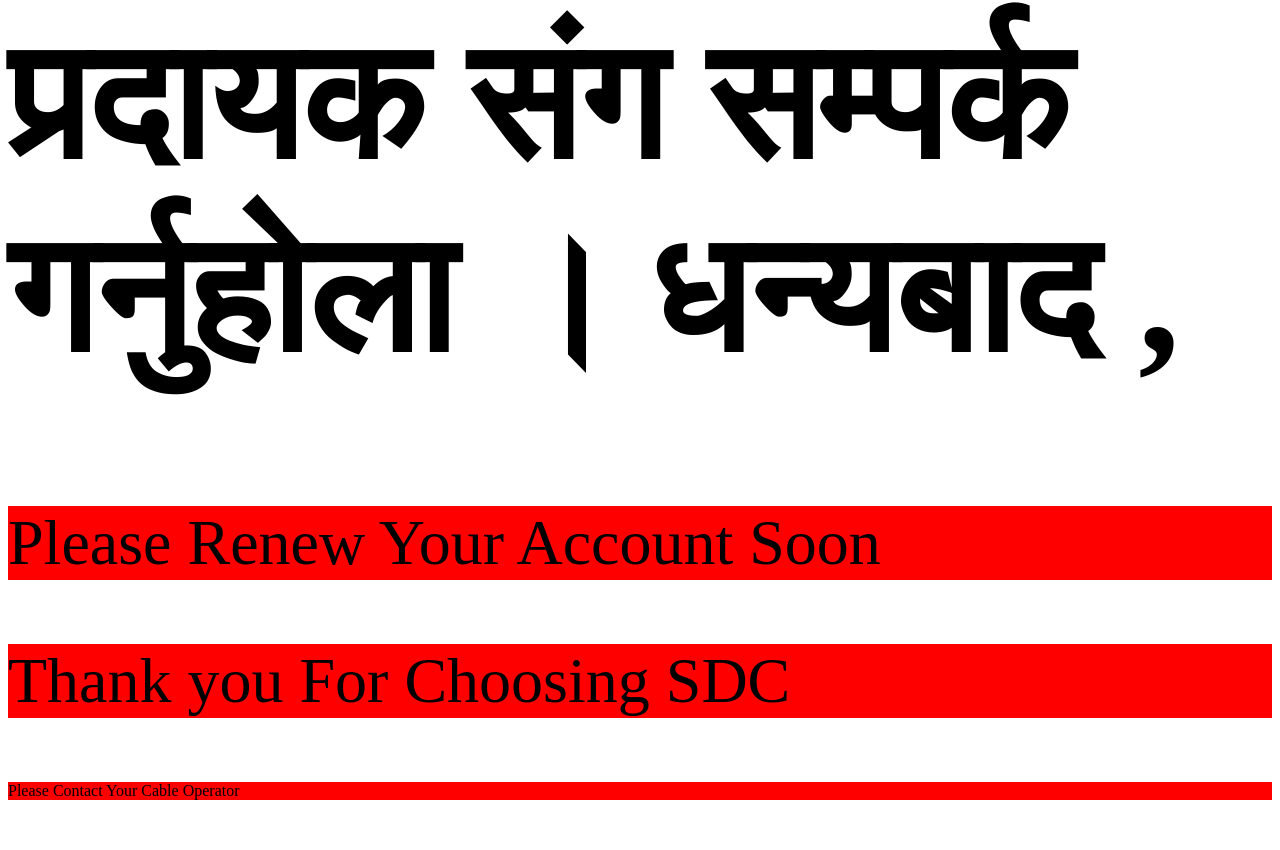
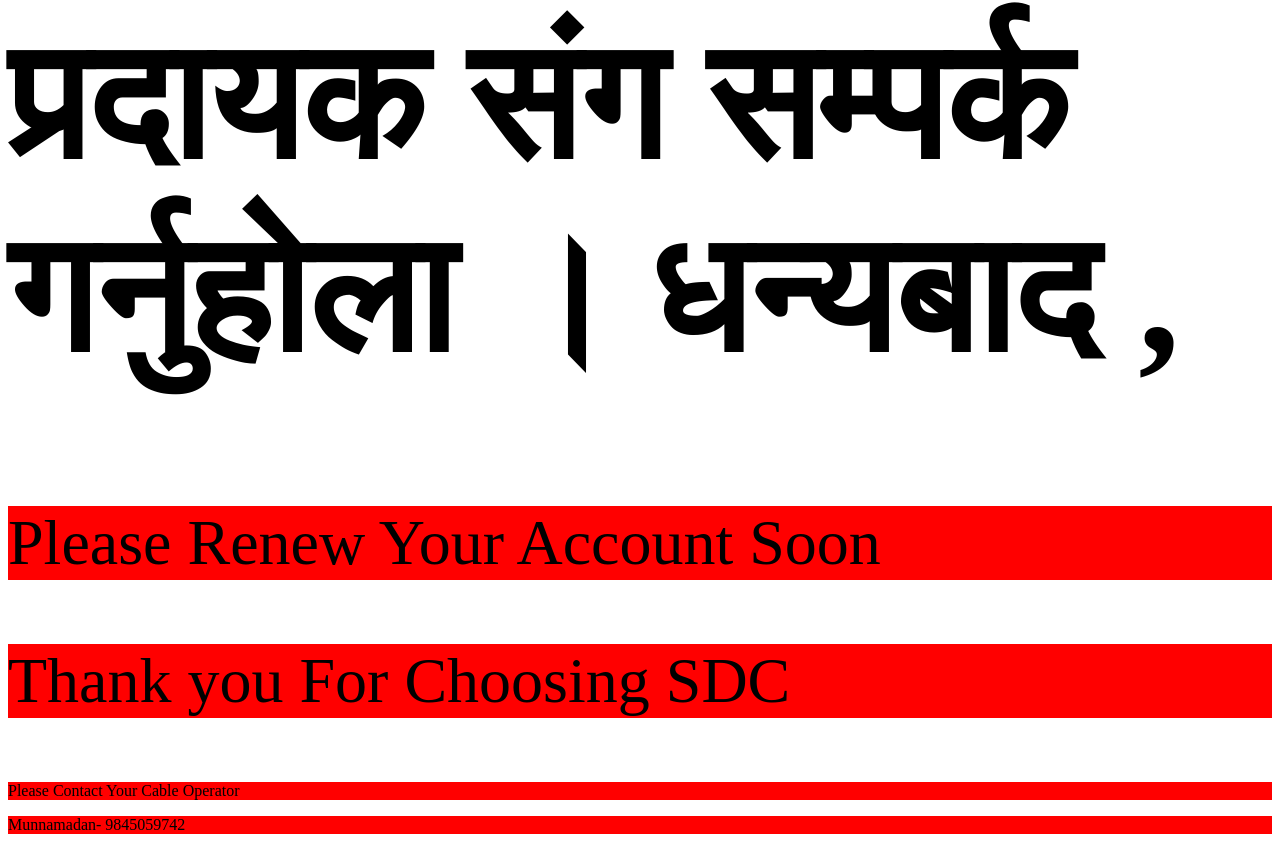
Before and after one commit to ram4021/Expired, a plain HTML site: page index.html in a window 1280 px wide. Shown: the part 682-1532 px from the top of the page. Before the commit the page ends 1498 px from the top, so only its background shows below. Drawn offline with Linux system fonts and the light colour scheme.

Commit message:
Update index.html

```diff
--- a/index.html
+++ b/index.html
@@ -12,7 +12,7 @@
 <p style="font-size:5vw;">Thank you For Choosing SDC</p>
 
 <p>Please Contact Your Cable Operator </p>
-
+<p>Munnamadan- 9845059742 </p>
 
 <html>
 <head>
```
